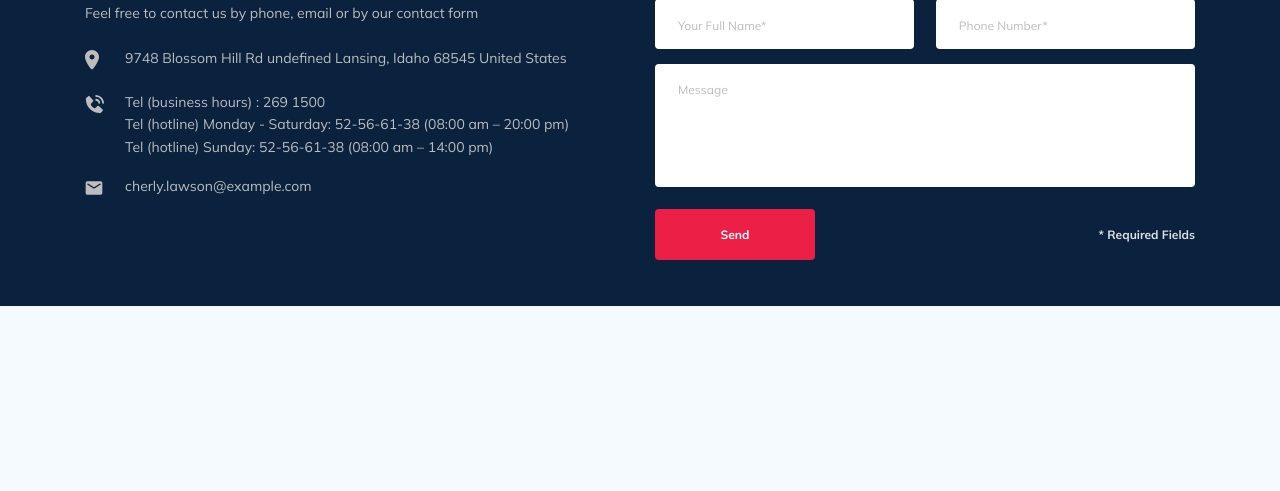
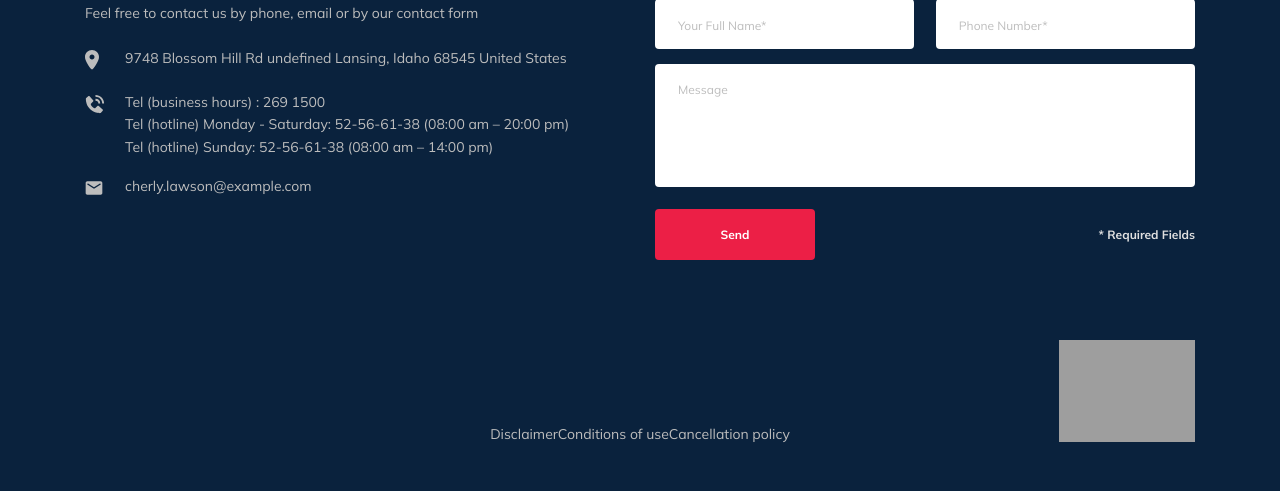
Before and after one commit to simolex/tour-plan, a PHP site: page / in a window 1280 px wide. Shown: the part 2659-3150 px from the top of the page. Before the commit the page ends 2965 px from the top, so only its background shows below. Run offline with PHP 8.4, Linux system fonts and the light colour scheme; grey boxes are pictures that could not be loaded.

Commit message:
create: bottom element of block Footer

```diff
--- a/css/style.css
+++ b/css/style.css
@@ -1348,6 +1348,19 @@ template {
   list-style-type: none;
 }
 
+.footer__ul--bottom {
+  display: -webkit-box;
+  display: -ms-flexbox;
+  display: flex;
+  -webkit-box-orient: horizontal;
+  -webkit-box-direction: normal;
+      -ms-flex-direction: row;
+          flex-direction: row;
+  -webkit-box-align: center;
+      -ms-flex-align: center;
+          align-items: center;
+}
+
 .footer__item {
   display: -webkit-box;
   display: -ms-flexbox;
@@ -1479,6 +1492,36 @@ template {
   font-size: 12px;
   line-height: 15px;
   color: #E0E0E0;
+}
+
+.footer__bottom-links {
+  -ms-grid-row: 6;
+  -ms-grid-row-span: 1;
+  grid-row: 6 / span 1;
+  -ms-grid-column: 2;
+  -ms-grid-column-span: 2;
+  grid-column: 2 / span 2;
+  -ms-flex-item-align: end;
+      -ms-grid-row-align: end;
+      align-self: end;
+  -ms-grid-column-align: center;
+      justify-self: center;
+}
+
+.footer__bottom-image {
+  -ms-grid-row: 6;
+  -ms-grid-row-span: 1;
+  grid-row: 6 / span 1;
+  -ms-grid-column: 4;
+  -ms-grid-column-span: 1;
+  grid-column: 4 / span 1;
+  width: 136px;
+  -ms-flex-item-align: end;
+      -ms-grid-row-align: end;
+      align-self: end;
+  -ms-grid-column-align: end;
+      justify-self: end;
+  margin-bottom: 3px;
 }
 
 @media (max-width: 1200px) {
--- a/index.html
+++ b/index.html
@@ -511,6 +511,23 @@
             </form>
           </div>
           <!-- /.footer__contact-form -->
+          <div class="footer__bottom-links">
+            <ul class="footer__ul footer__ul--bottom">
+              <li class="footer__item footer__item--bottom">
+                <a href="#" class="footer__link">Disclaimer</a>
+              </li>
+              <li class="footer__item footer__item--bottom">
+                <a href="#" class="footer__link">Conditions of use</a>
+              </li>
+              <li class="footer__item footer__item--bottom">
+                <a href="#" class="footer__link">Cancellation policy</a>
+              </li>
+            </ul>
+          </div>
+          <img src="img/pay-systems.png" alt="Pay Systems" class="footer__bottom-image" />
+          <!-- <div class="footer__bottom">
+          </div> -->
+          <!-- /.footer__bottom -->
         </div>
         <!-- /.footer-wrapper -->
       </div>
--- a/sass/blocks/_footer.sass
+++ b/sass/blocks/_footer.sass
@@ -76,6 +76,11 @@
       padding: 0
       margin: 0
       list-style-type: none
+      &--bottom
+         display: flex
+         flex-direction: row
+         align-items: center
+         //justify-content: space-between
    &__item
       display: flex
       align-items: flex-start
@@ -145,3 +150,16 @@
       font-size: 12px
       line-height: 15px
       color: #E0E0E0
+   &__bottom
+      &-links
+         grid-row: 6 / span 1
+         grid-column: 2 / span 2
+         align-self: end
+         justify-self: center
+      &-image
+         grid-row: 6 / span 1
+         grid-column: 4 / span 1
+         width: 136px
+         align-self: end
+         justify-self: end
+         margin-bottom: 3px
```
